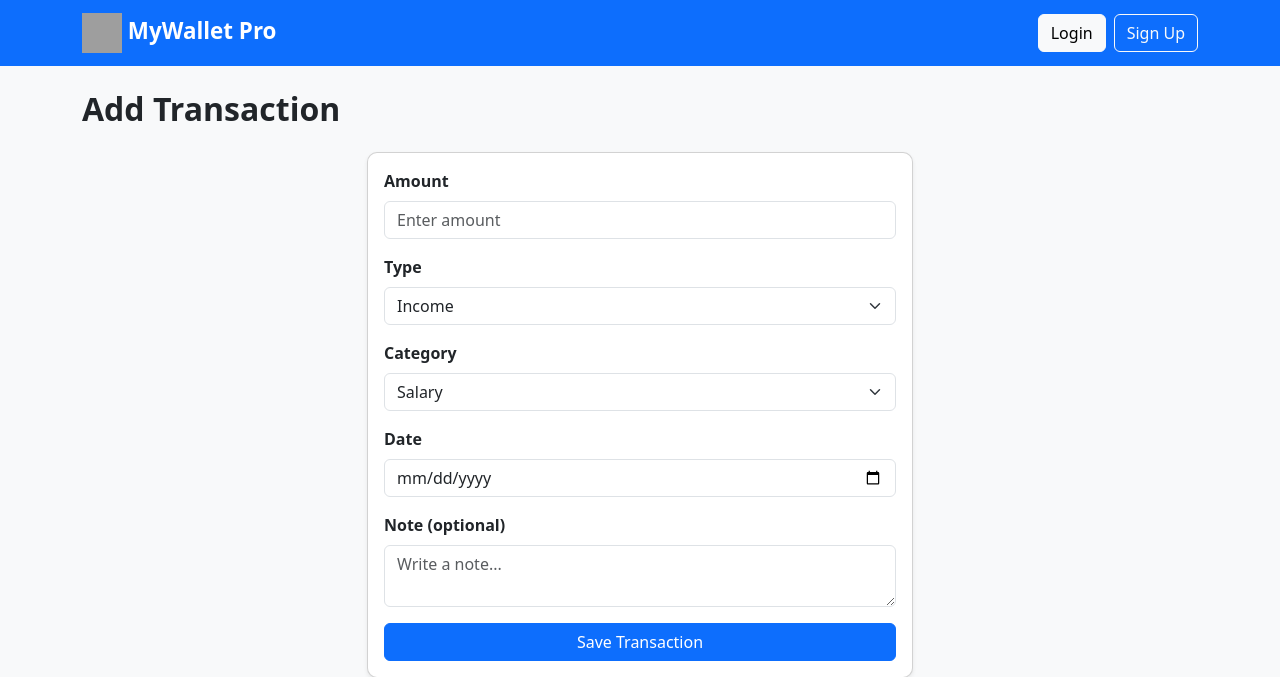
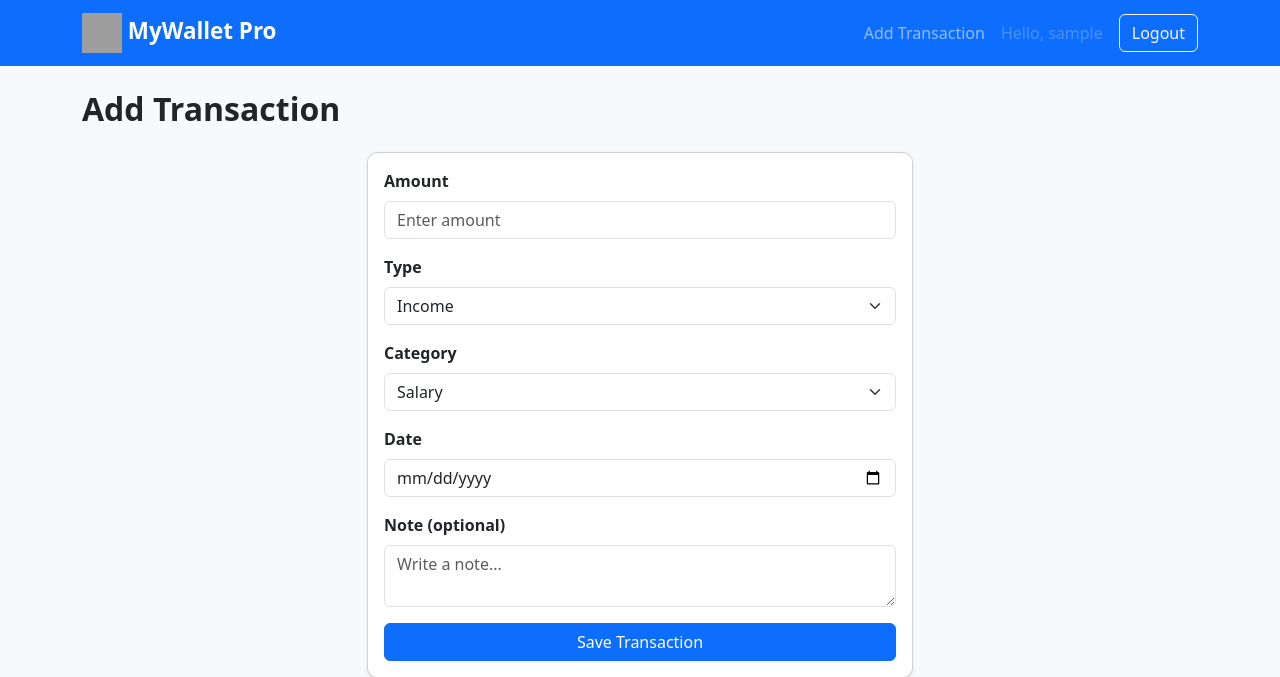
Before and after one commit to khaledelsayed2003/MyWallet_Pro, a Flask app: page /add in a window 1280 px wide. Shown: the top 677 px of the page. Run offline with Flask 3, Linux system fonts and the light colour scheme; the visitor is signed in with stand-in values (Sample User, id 1); tables that the repository leaves empty hold one stand-in row (values such as "Sample post"); grey boxes are pictures that could not be loaded.

Commit message:
feat: update navbar based on authentication state

```diff
--- a/app.py
+++ b/app.py
@@ -119,7 +119,7 @@ def logout():
 
 @app.route("/add")
 def add_transaction():
-    return render_template("add_transaction.html")
+    return render_template("add_transaction.html", user=get_current_user())
 
 
 if __name__ == "__main__":
--- a/templates/components/navbar.html
+++ b/templates/components/navbar.html
@@ -20,14 +20,39 @@
       class="collapse navbar-collapse justify-content-end"
       id="navbarSupportedContent"
     >
-      <ul class="navbar-nav mb-2 mb-lg-0">
+    <ul class="navbar-nav align-items-center mb-2 mb-lg-0">
+      {% if user %}
         <li class="nav-item">
-          <a class="btn btn-light me-2" href="{{ url_for('login') }}">Login</a>
+          <a class="nav-link" href="{{ url_for('add_transaction') }}">
+            Add Transaction
+          </a>
         </li>
+
         <li class="nav-item">
-          <a class="btn btn-outline-light" href="{{ url_for('register') }}">Sign Up</a>
+          <span class="nav-link disabled">
+            Hello, {{ user.username }}
+          </span>
         </li>
-      </ul>
+
+        <li class="nav-item">
+          <a class="btn btn-outline-light ms-2" href="{{ url_for('logout') }}">
+            Logout
+          </a>
+        </li>
+      {% else %}
+        <li class="nav-item">
+          <a class="btn btn-light me-2" href="{{ url_for('login') }}">
+            Login
+          </a>
+        </li>
+
+        <li class="nav-item">
+          <a class="btn btn-outline-light" href="{{ url_for('register') }}">
+            Sign Up
+          </a>
+        </li>
+      {% endif %}
+    </ul>
     </div>
   </div>
 </nav>
```
